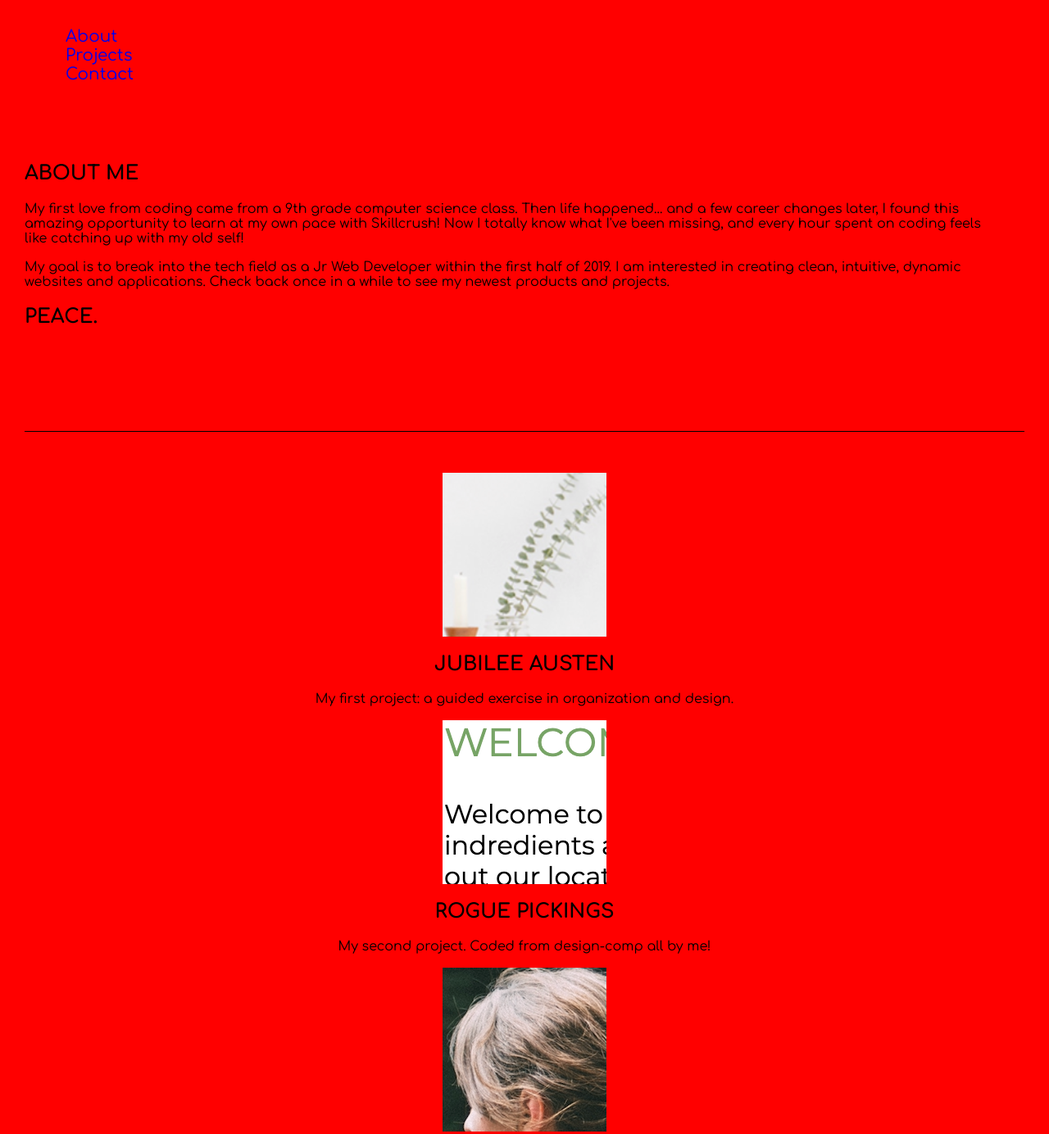
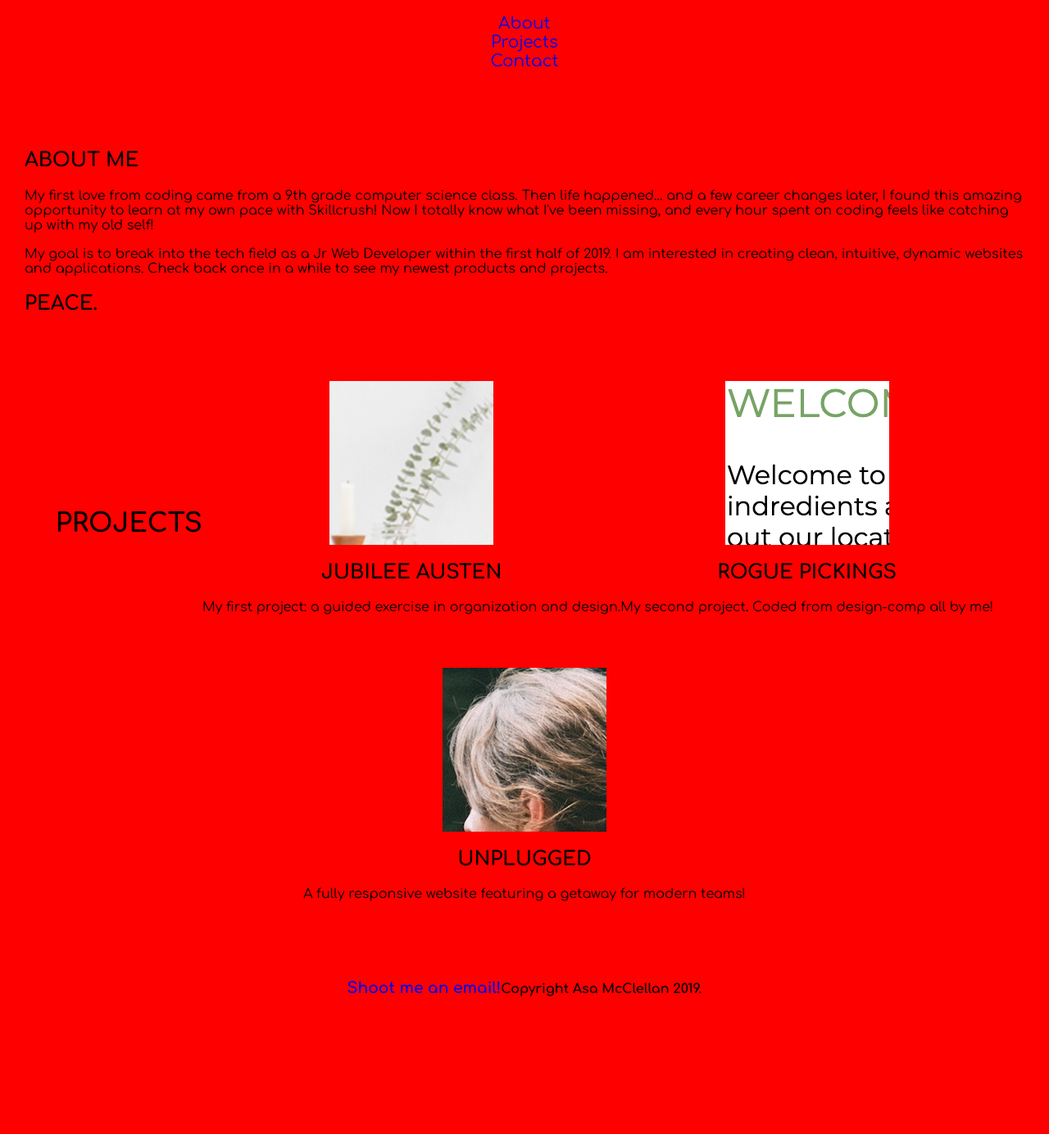
Before and after one commit to asamcclellan/portfolio, a website built with Parcel: page index.html in a window 1280 px wide. Shown: the part 140-1524 px from the top of the page at 82% size. After the commit the page ends 1407 px from the top, so only its background shows below. Built offline with nearby package versions, Linux system fonts and the light colour scheme.

Commit message:
delete borders, setup flex areas, cleaned up margin/padding

```diff
--- a/css/main.css
+++ b/css/main.css
@@ -101,14 +101,25 @@ body{
 }
 
 /*** HEADER ***/
+header{
+  display: flex;
+  justify-content: center;
+  align-items: center;
+  flex-flow: row wrap;
+  text-align: center;
+}
+
 header nav{
+
 }
 
 header ul{
-  padding: none;
-  margin: none;
-  display: inline-block;
+  display: flex;
   list-style-type: none;
+  justify-content: center;
+  align-items: center;
+  flex-flow: column wrap;
+  padding-left: 0;
 }
 
 header li{
@@ -116,13 +127,19 @@ header li{
 
 header a{
   text-decoration: none;
-  font-size:20px;
-  padding-left:10px;
+  font-size:1.25em;
 }
 
 /*** ABOUT ***/
 #about{
-  margin:0 30px 75px 0;
+}
+
+.about-col-1{
+  margin: 1em 0;
+}
+
+.about-col-2{
+  margin: 1em 0;
 }
 
 header span{
@@ -130,17 +147,28 @@ header span{
 
 /*** PROJECTS ***/
 #projects{
-  border-top:1px solid black;
-  padding-top: 50px;
-  margin:0 30px 75px 30px;
+  display: flex;
+  justify-content: center;
+  align-items: center;
+  flex-flow: row wrap;
+}
+
+#projects h1{
+  font-size: 2em;
+}
+
+#projects h2{
+  font-size: 1.5em;
 }
 
 #first-project{
   text-align: center;
+  margin-bottom: 3em;
 }
 
 #second-project{
   text-align: center;
+  margin-bottom: 3em;
 }
 
 #third-project{
@@ -149,6 +177,10 @@ header span{
 
 /*** CONTACT ***/
 footer{
+  display: flex;
+  justify-content: center;
+  align-items: center;
+  flex-flow: row wrap;
   text-align: center;
 }
 
@@ -157,9 +189,6 @@ footer h3 a{
 }
 
 #contact{
-  margin-left:30px;
-  margin-right:30px;
-  border-top: 1px solid black;
 }
 
 /* ==========================================================================
--- a/index.html
+++ b/index.html
@@ -60,6 +60,7 @@
 
 
     <div class="full-width" id="projects">
+      <h1>PROJECTS</h1>
 
       <section id="first-project">
         <a href="101-jubilee/101-jubilee-project/index.html" target="_BLANK"><img src="img/jubilee-cap.png" alt="My Jubilee Austen Project"/></a>
```
